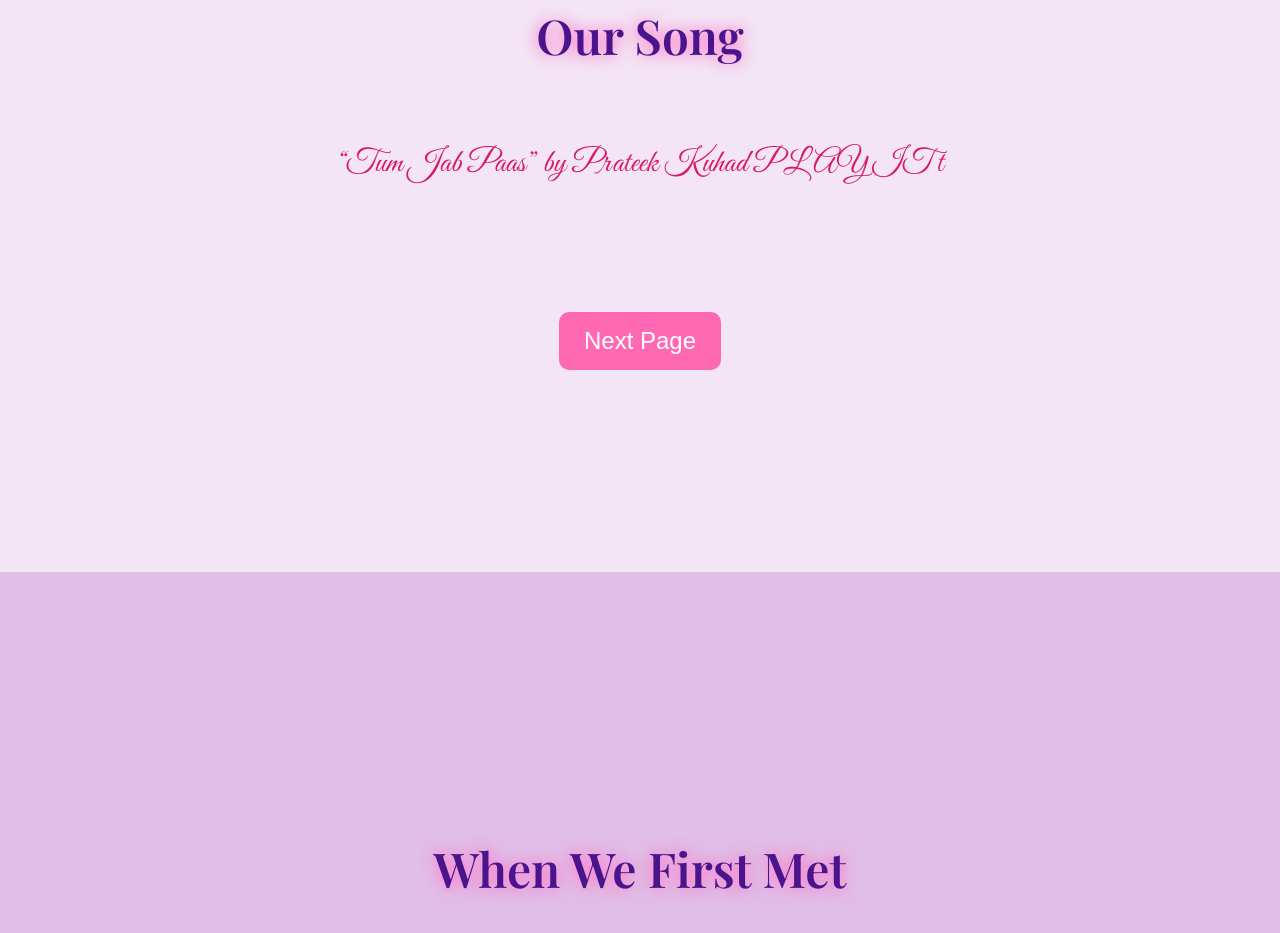
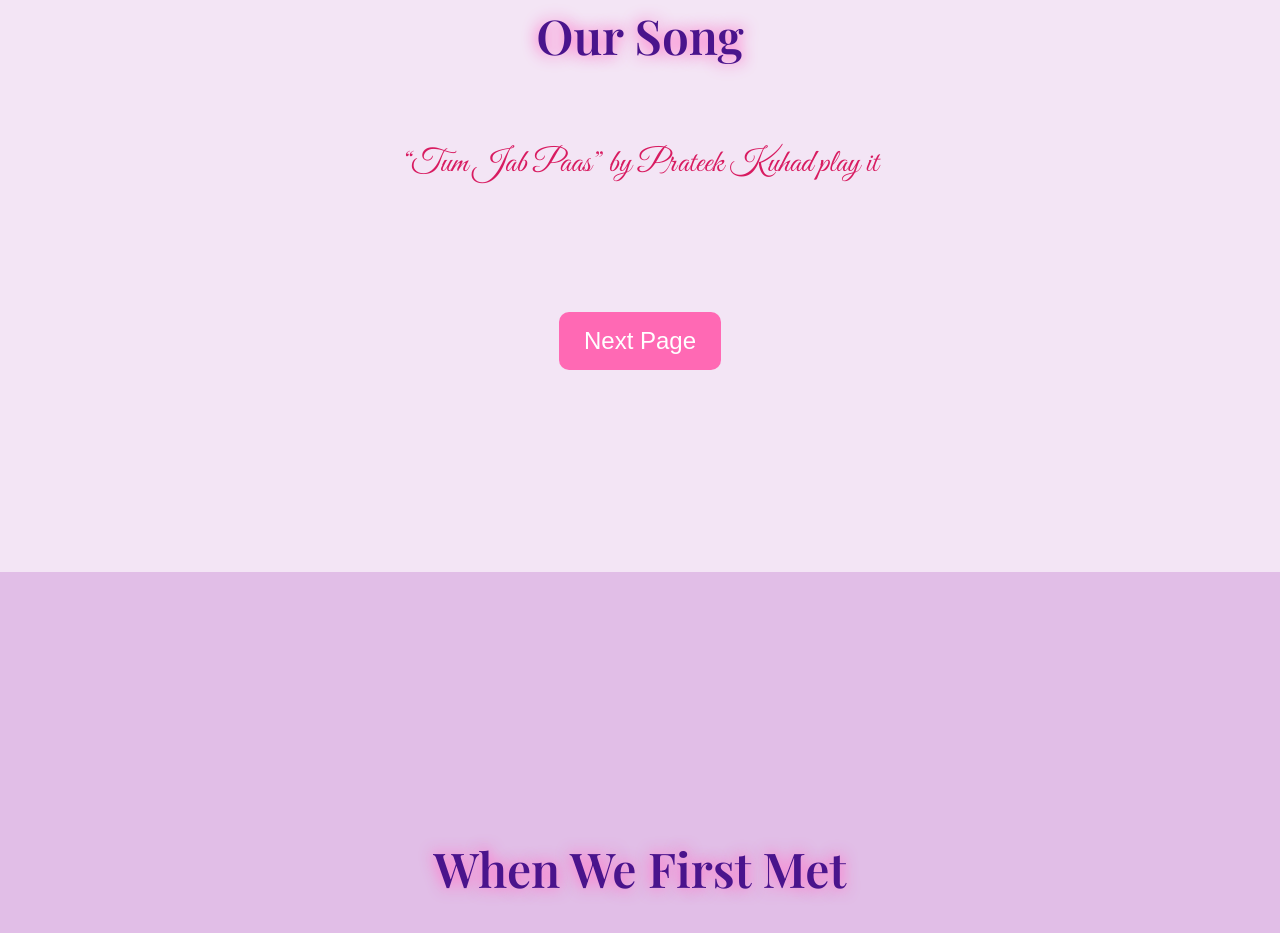
Before and after one commit to Subombaruah/subombaruah.github.io, a plain HTML site: page index.html in a window 1280 px wide. Shown: the part 1869-2802 px from the top of the page. Drawn offline with nearby package versions, Linux system fonts and the light colour scheme; grey boxes are pictures that could not be loaded.

Commit message:
Update index.html

```diff
--- a/index.html
+++ b/index.html
@@ -140,7 +140,7 @@
   <section id="page-2" style="background:#f3e5f5;">
     <h2>Our Song</h2>
     <p class="romantic">“Tum Jab Paas” by Prateek Kuhad
-                              PLAY IT t</p>
+                                       play  it </p>
   <iframe src="https://vocaroo.com/embed/12Qxdgkb7AYE"
         width="300" height="60" frameborder="0"
         allow="autoplay"></iframe>
```
